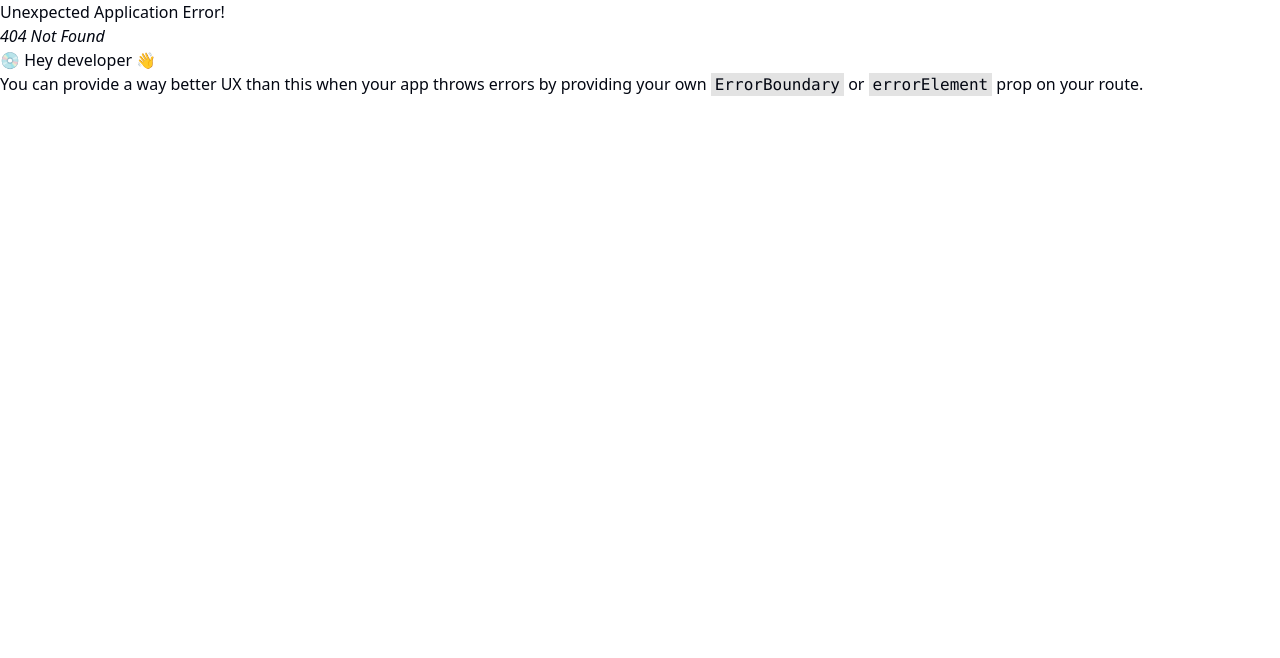
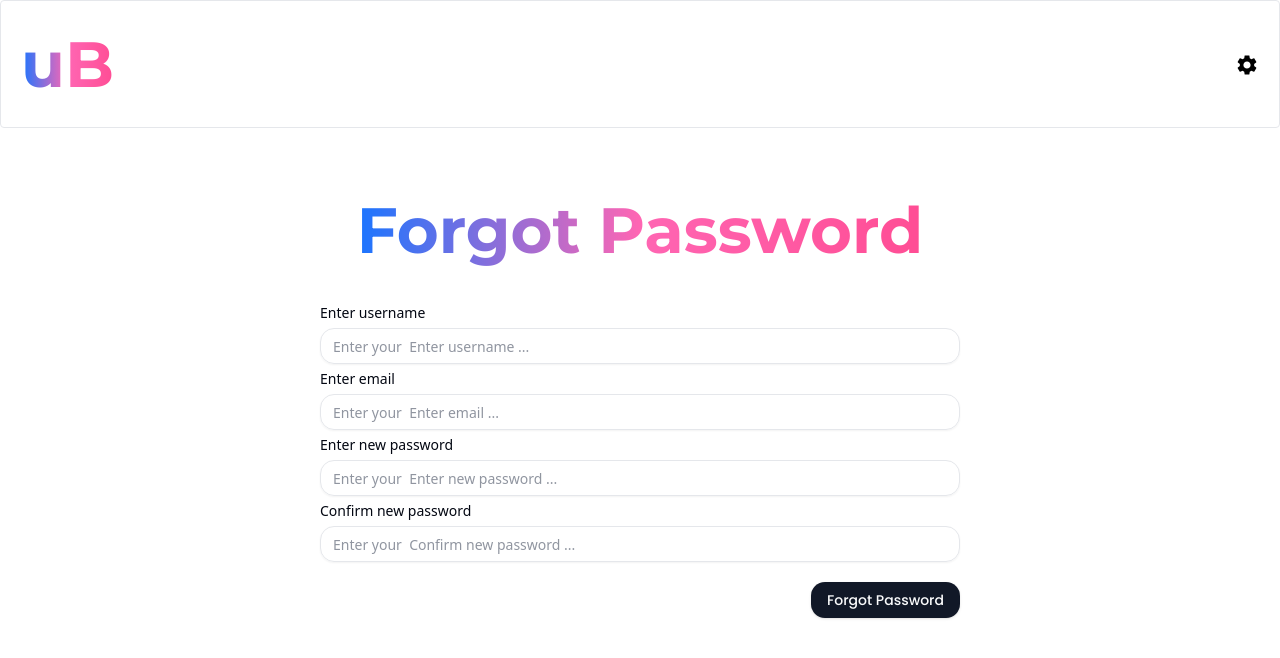
Before and after one commit to raiashpanda007/UniBLOGic, a React (Vite) app in the folder frontend/: page /forgotpassword in a window 1280 px wide. Before the commit this address had no page. Shown: the top 658 px of the page. Built offline with nearby package versions, Linux system fonts and the light colour scheme.

Commit message:
Add forgot password screen

```diff
--- a/frontend/src/Components/Cards/Join_Card.tsx
+++ b/frontend/src/Components/Cards/Join_Card.tsx
@@ -15,7 +15,6 @@ import {
   CardHeader,
   CardTitle,
 } from "@/components/ui/card";
-import { Input } from "@/components/ui/input";
 import { Label } from "@/components/ui/label";
 import { Tabs, TabsContent, TabsList, TabsTrigger } from "@/components/ui/tabs";
 import {
--- a/frontend/src/Components/Drop Down/DropDown_settings.tsx
+++ b/frontend/src/Components/Drop Down/DropDown_settings.tsx
@@ -15,7 +15,6 @@ import { useSelector, useDispatch } from "react-redux";
 import type { RootState } from "@/Store/Store";
 import { setMode } from "@/Store/themeMode";
 import axios from "axios";
-import { log } from "console";
 function DropDown_settings() {
   const navigate = useNavigate();
   const mode = useSelector((state: RootState) => state.theme.mode);
--- a/frontend/src/Components/Input/Register.Input.tsx
+++ b/frontend/src/Components/Input/Register.Input.tsx
@@ -1,6 +1,5 @@
-import React, { forwardRef } from "react";
-import { useSelector } from "react-redux";
-import type { RootState } from "@/Store/Store";
+import { forwardRef } from "react";
+
 import { Input } from "@/components/ui/input";
 import { Label } from "@/components/ui/label";
 import { Link } from "react-router-dom";
@@ -14,8 +13,8 @@ interface Register_InputProps {
 const Register_Input = forwardRef<HTMLInputElement, Register_InputProps>(
   ({ forgotKey = false, label,type , ...props}, ref) => {
     return (
-      <div >
-        <div className="flex justify-between">
+      <div className="space-y-2 mt-2">
+        <div className="flex justify-between dark:text-white">
           <Label htmlFor={label}>{label}</Label>
           {forgotKey && (
             <Link
--- /dev/null
+++ b/frontend/src/Screens/ForgotPassword.tsx
@@ -0,0 +1,38 @@
+import { useSelector } from "react-redux";
+import type { RootState } from "@/Store/Store";
+import { Register_Input } from "@/Components/Components";
+import { Button } from "@/components/ui/button";
+import {Logo} from "../Components/Components"
+const ForgotPassword = () => {
+  const mode = useSelector((state: RootState) => state.theme.mode);
+  return (
+    <div
+      className={`${mode} h-screen w-screenz dark:bg-black flex flex-col justify-center items-center space-y-5`}
+    >
+        <div>
+            <Logo label="Forgot Password" />
+        </div>
+
+      <div className="w-1/2">
+        <Register_Input type="text" label="Enter username" forgotKey={false} />
+        <Register_Input type="email" label="Enter email" forgotKey={false} />
+        <Register_Input
+          type="password"
+          label="Enter new password"
+          forgotKey={false}
+        />
+        <Register_Input
+          type="password"
+          label="Confirm new password"
+          forgotKey={false}
+        />
+      </div>
+      <div className="w-1/2 flex justify-end">
+        <Button className="dark:text-white font-poppins" >
+          Forgot Password
+        </Button>
+      </div>
+    </div>
+  );
+};
+export default ForgotPassword;
--- a/frontend/src/Screens/Screens.ts
+++ b/frontend/src/Screens/Screens.ts
@@ -6,4 +6,5 @@ import Home from "./Home";
 import Chat from "./test";
 import Chatroom from "./Chatroom";
 import Verify_OTP from "./Verify_OTP";
-export { Landing ,Register,Home, Post,User_Profile,Chat,Chatroom,Verify_OTP };
+import ForgotPassword from "./ForgotPassword";
+export { Landing ,Register,Home, Post,User_Profile,Chat,Chatroom,Verify_OTP,ForgotPassword };
--- a/frontend/src/main.tsx
+++ b/frontend/src/main.tsx
@@ -10,7 +10,7 @@ import App from "./App.tsx";
 import "./index.css";
 import { store } from "./Store/Store";
 import { Provider } from "react-redux";
-import {Landing,Register,Home, Post,User_Profile,Chat,Chatroom, Verify_OTP} from "./Screens/Screens.ts";
+import {Landing,Register,Home, Post,User_Profile,Chat,Chatroom, Verify_OTP,ForgotPassword} from "./Screens/Screens.ts";
 
 const routes = createBrowserRouter(
   createRoutesFromElements(<Route path="/" element={<App />}>
@@ -22,6 +22,7 @@ const routes = createBrowserRouter(
     <Route path="chatroom/:chat_id" element={<Chatroom />} />
     <Route path="verify_otp" element={<Verify_OTP />} />
     <Route path="test" element={<Chat />} />
+    <Route path="forgotpassword" element={<ForgotPassword />} />
   </Route>)
 );
 
```
